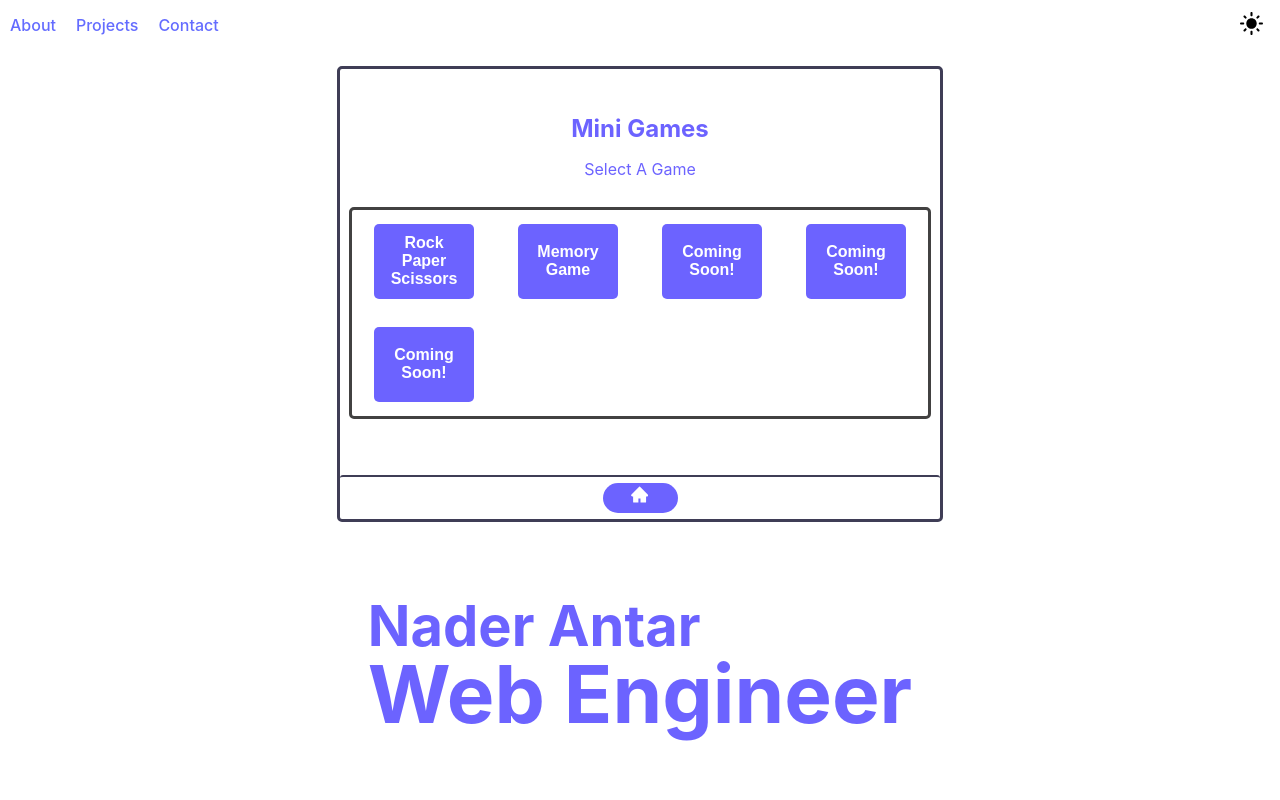
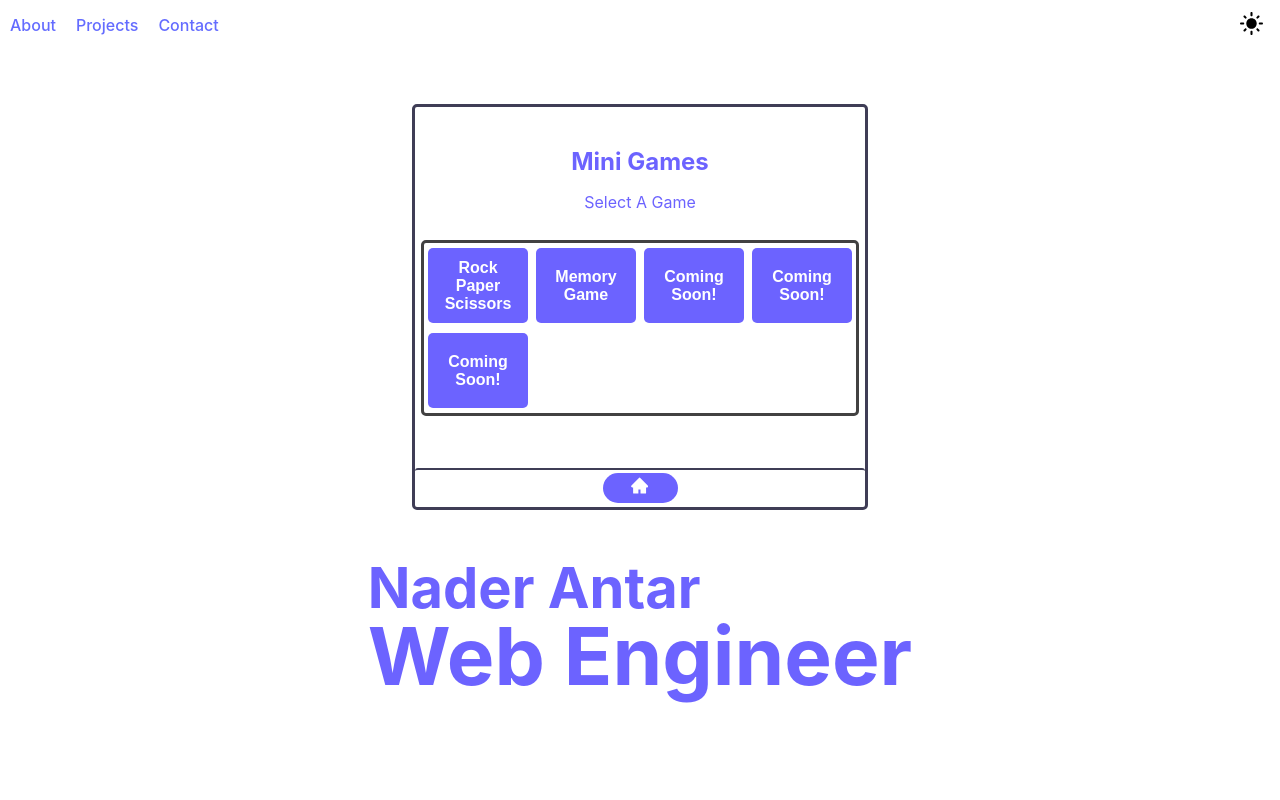
Before and after one commit to nadocodes/nader-antar, a React (Vite) app: page / in a window 1280 px wide. Shown: the top 800 px of the page. Built offline with nearby package versions, Linux system fonts and the light colour scheme.

Commit message:
updated site responsiveness and layout

```diff
--- a/src/components/Header/Header.css
+++ b/src/components/Header/Header.css
@@ -33,6 +33,7 @@
         display: none;
     }
     .mainContainer {
-        flex-direction: column;
+        flex-direction: column-reverse;
+        gap: 50px;
     }
 }
--- a/src/components/Header/Header.tsx
+++ b/src/components/Header/Header.tsx
@@ -8,13 +8,13 @@ function Header(props: { theme: string }) {
   const { theme } = props;
   return (
     <div className="Header sectionDefault" id='home'>
-        <Games />
       <div className="mainContainer">
       <div className="myInfo">
         <h2>Nader Antar</h2>
         <h1>Web Engineer</h1>
       </div>
-        <img className="ScriptSvg" src={theme == 'dark' ? ScriptSvgDark : ScriptSvgLight} alt="Script" />
+        <Games />
+        {/* <img className="ScriptSvg" src={theme == 'dark' ? ScriptSvgDark : ScriptSvgLight} alt="Script" /> */}
       </div>
     </div>
   )
--- a/src/containers/GamesConsole/GamesConsole.css
+++ b/src/containers/GamesConsole/GamesConsole.css
@@ -4,11 +4,12 @@
     flex-wrap: wrap;
     justify-content: center;
     width: 600px;
-    height: 450px;
-    min-width: 500px;
-    min-height: 450px;
+    height: 520px;
+    min-width: 450px;
+    min-height: 400px;
     border: 3px solid #3F3D56;
     border-radius: 5px;
+    transition: all 0.2s ease-in-out;
 }
 
 .gamesConsole {
@@ -118,3 +119,10 @@
         display: none;
     }
 }
+
+@media screen and (max-width: 1450px) {
+    .gamesContainer {
+        width: 400px;
+        height: 350px;
+    }
+}
--- a/src/index.css
+++ b/src/index.css
@@ -39,12 +39,14 @@ h1 {
   font-size: 8rem;
   padding: 0;
   margin: 0;
+  transition: font-size 0.2s ease-in-out;
 }
 
 h2 {
   font-size: 4.5rem;
   padding: 0;
   margin: 0;
+  transition: font-size 0.2s ease-in-out;
 }
 
 h3 {
@@ -59,7 +61,7 @@ h4 {
   margin: 0;
 }
 
-@media screen and (max-width: 1400px) {
+@media screen and (max-width: 1450px) {
   h1 {
       font-size: 5rem;
   }
```
